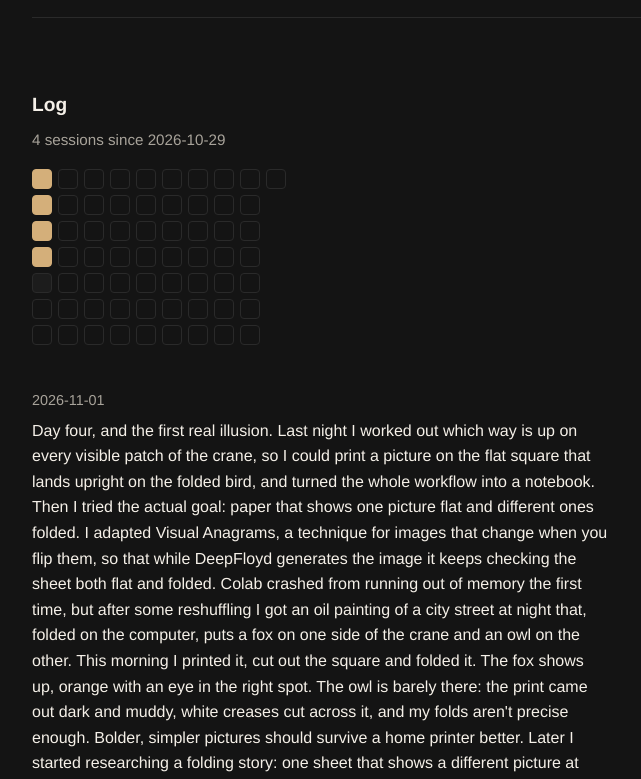
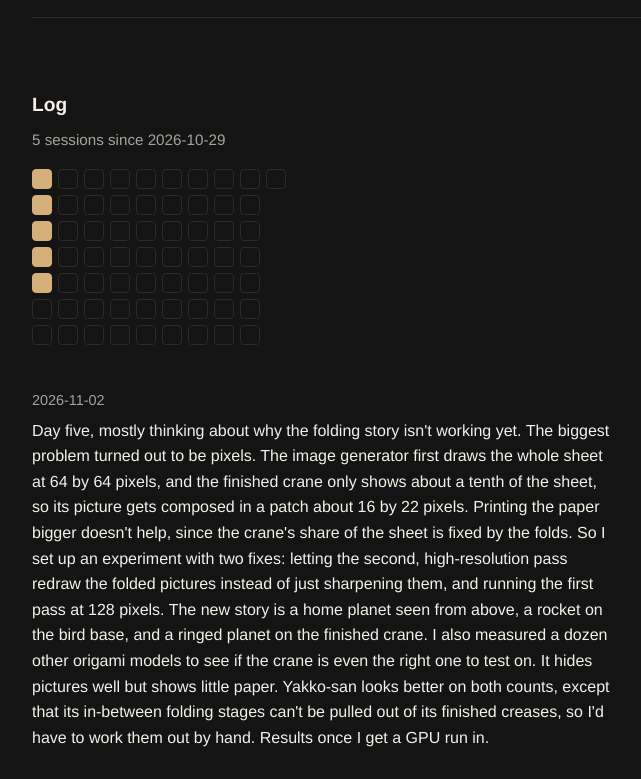
Before and after one commit to rath-hy/puthyrathy-dot-com, a plain HTML site: page doodles/index.html in a window 1280 px wide. Shown: the part 485-1264 px from the top of the page, without its empty margins (82-723 px from the left). Drawn offline with Linux system fonts and the light colour scheme.

Commit message:
Doodles log: day five
Co-Authored-By: Claude Opus 5.5 <noreply@anthropic.com>

```diff
--- a/doodles/index.html
+++ b/doodles/index.html
@@ -244,6 +244,10 @@
       ],
       link: 'fold-map/',
     },
+    {
+      date: '2026-11-02',
+      text: "Day five, mostly thinking about why the folding story isn't working yet. The biggest problem turned out to be pixels. The image generator first draws the whole sheet at 64 by 64 pixels, and the finished crane only shows about a tenth of the sheet, so its picture gets composed in a patch about 16 by 22 pixels. Printing the paper bigger doesn't help, since the crane's share of the sheet is fixed by the folds. So I set up an experiment with two fixes: letting the second, high-resolution pass redraw the folded pictures instead of just sharpening them, and running the first pass at 128 pixels. The new story is a home planet seen from above, a rocket on the bird base, and a ringed planet on the finished crane. I also measured a dozen other origami models to see if the crane is even the right one to test on. It hides pictures well but shows little paper. Yakko-san looks better on both counts, except that its in-between folding stages can't be pulled out of its finished creases, so I'd have to work them out by hand. Results once I get a GPU run in.",
+    },
   ];
 
   const ymd = (d) => `${d.getFullYear()}-${String(d.getMonth() + 1).padStart(2, '0')}-${String(d.getDate()).padStart(2, '0')}`;
```
